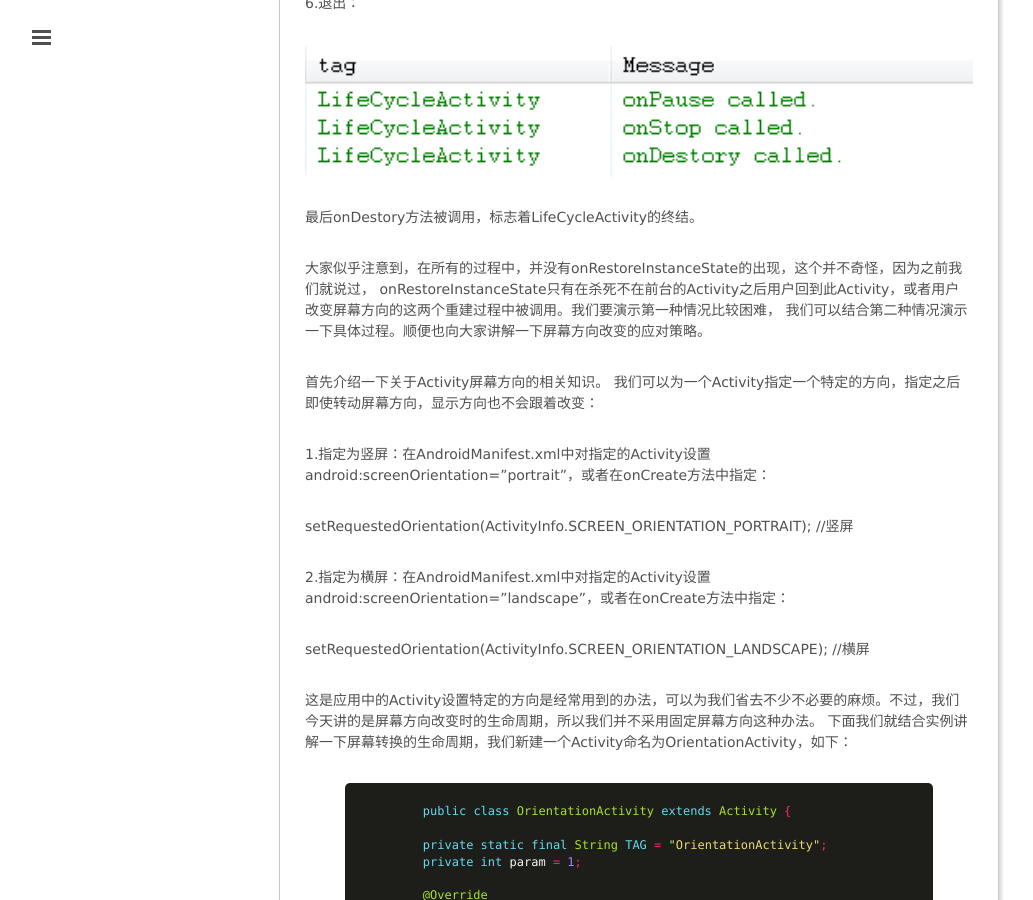
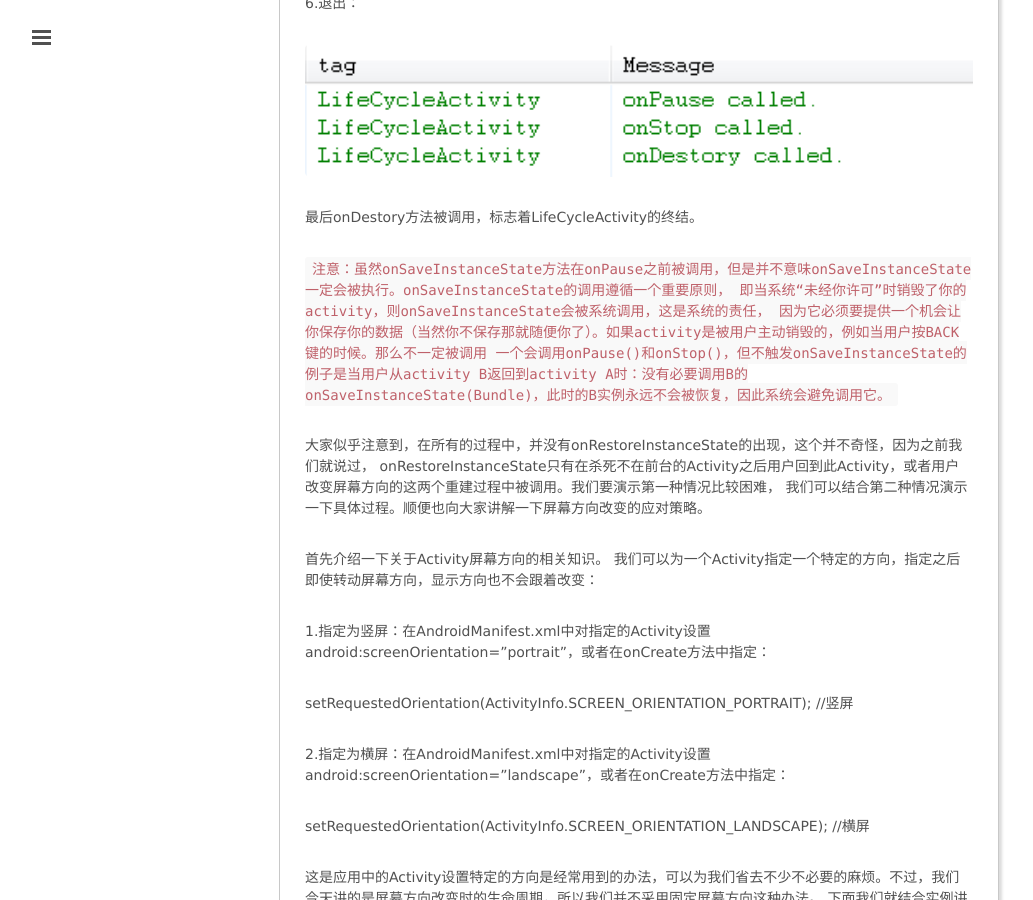
Before and after one commit to mxn21/mxn21.github.io, a Jekyll site: the page built from _posts/2015-7-1-重新认识activity生命周期.md, in a window 1280 px wide and 900 px high, scrolled down 5139 px. Shown: the whole window, without its empty margins (1-1034 px from the left). Built offline with Jekyll 4.4.1, drawn with Linux system fonts in a browser that asks for light colours; Markdown is read by kramdown in place of the engine named in the settings; comment, search, counter and statistics services are not loaded.

Commit message:
android
android

````diff
--- a/_posts/2015-7-1-重新认识activity生命周期.md
+++ b/_posts/2015-7-1-重新认识activity生命周期.md
@@ -216,6 +216,11 @@
 
 最后onDestory方法被调用，标志着LifeCycleActivity的终结。
 
+```注意：虽然onSaveInstanceState方法在onPause之前被调用，但是并不意味onSaveInstanceState一定会被执行。onSaveInstanceState的调用遵循一个重要原则，
+即当系统“未经你许可”时销毁了你的activity，则onSaveInstanceState会被系统调用，这是系统的责任，
+因为它必须要提供一个机会让你保存你的数据（当然你不保存那就随便你了）。如果activity是被用户主动销毁的，例如当用户按BACK键的时候。那么不一定被调用
+一个会调用onPause()和onStop()，但不触发onSaveInstanceState的例子是当用户从activity B返回到activity A时：没有必要调用B的onSaveInstanceState(Bundle)，此时的B实例永远不会被恢复，因此系统会避免调用它。```
+
 大家似乎注意到，在所有的过程中，并没有onRestoreInstanceState的出现，这个并不奇怪，因为之前我们就说过，
 onRestoreInstanceState只有在杀死不在前台的Activity之后用户回到此Activity，或者用户改变屏幕方向的这两个重建过程中被调用。我们要演示第一种情况比较困难，
 我们可以结合第二种情况演示一下具体过程。顺便也向大家讲解一下屏幕方向改变的应对策略。
````
